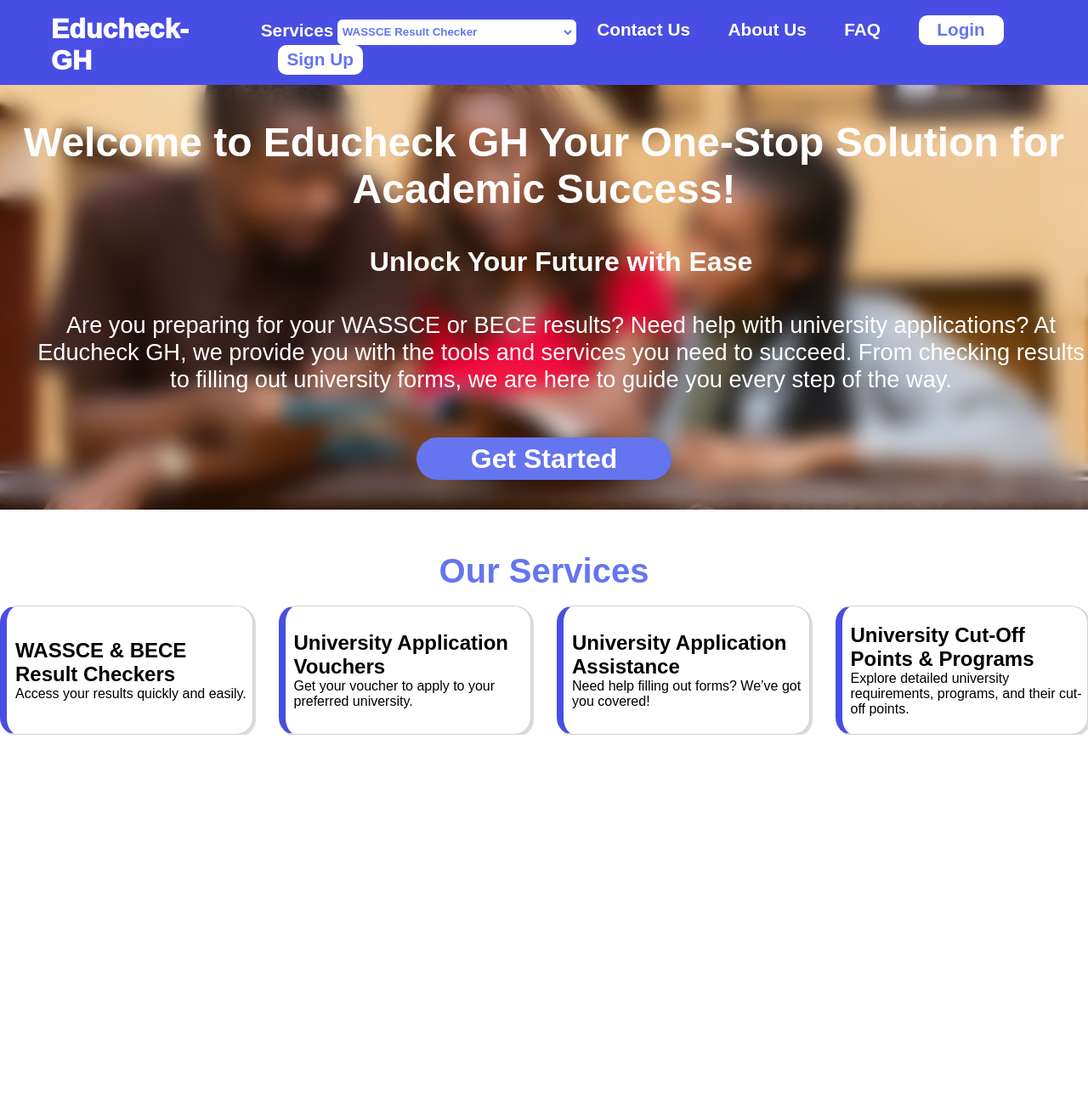
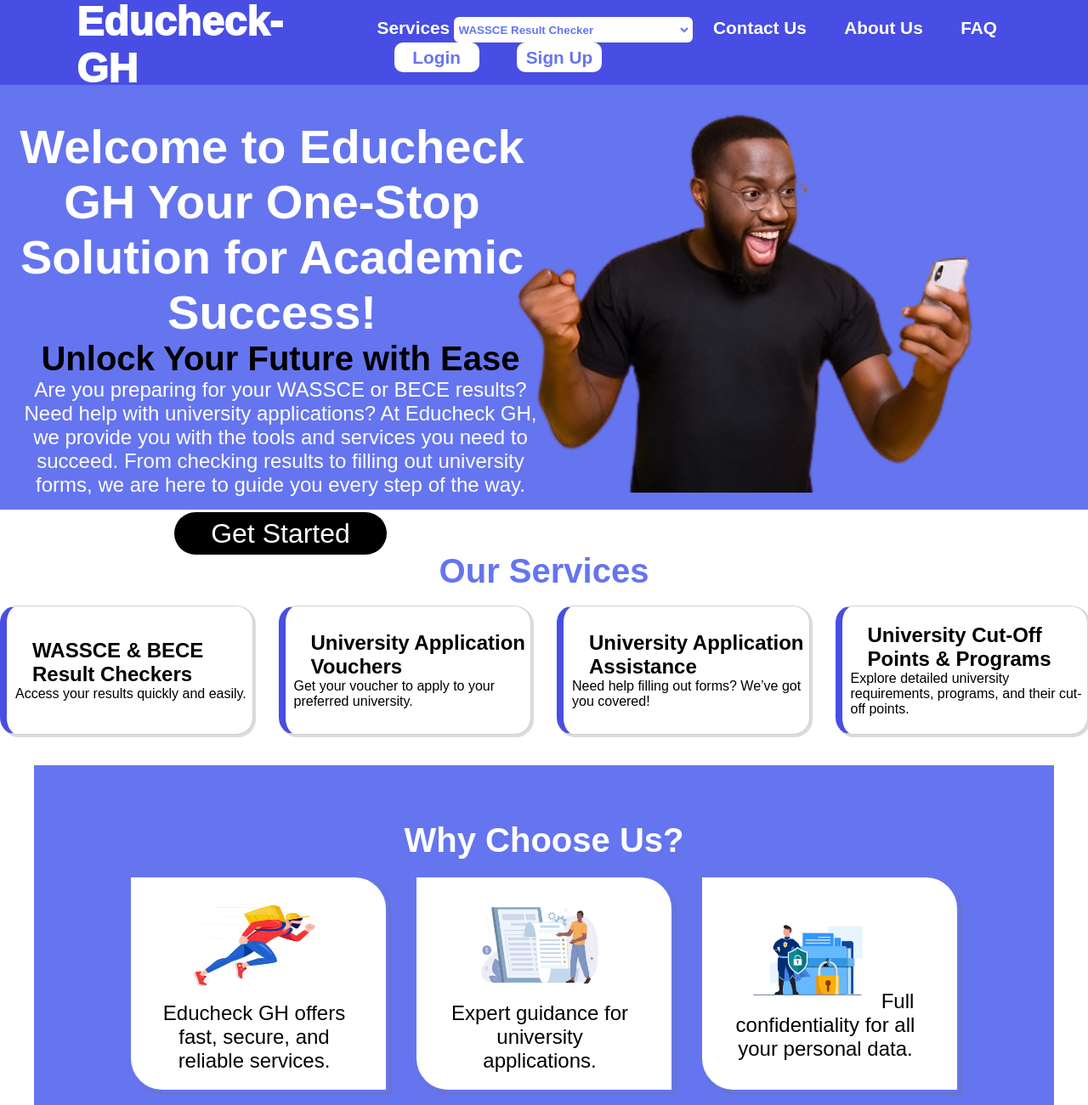
Before and after one commit to Tech-Tribe-GH/EducheckGh, a plain HTML site: page index.html in a window 1280 px wide. Shown: the whole page at 85% size. Before the commit the page ends 865 px from the top, so only its background shows below. Drawn offline with Linux system fonts and the light colour scheme.

Commit message:
Add files via upload

```diff
--- a/index.html
+++ b/index.html
@@ -7,6 +7,7 @@
     <link rel="preconnect" href="https://fonts.gstatic.com" crossorigin />
     <link href="https://fonts.googleapis.com/css2?family=Comfortaa:wght@300..700&family=Varela+Round&display=swap" rel="stylesheet"/>
     <link rel="stylesheet" href="style.css" />
+    <link rel="icon" type="image/x-icon" href="assets/images/logo.png">
 
     <title>Educheck-GH</title>
   </head>
@@ -33,15 +34,27 @@
       </nav>
     </header>
 
-    <div class="pic">
-      <div class="container1">
-        <h1 align="center">Welcome to Educheck GH Your One-Stop Solution for Academic Success!</h1>
-        <h2 align="center">Unlock Your Future with Ease</h2>
-        <p align="center">Are you preparing for your WASSCE or BECE results? Need help with university applications? At Educheck GH, we provide you with the tools and services you need to succeed. From checking results to filling out university forms, we are here to guide you every step of the way.</p>
-       <br>
+
+    <div class="container1">
+      <div class="text">
+      <h1 align="center">Welcome to Educheck GH Your One-Stop Solution for Academic Success!</h1>
+      <h2 align="center">Unlock Your Future with Ease</h2>
+      <h4 align="center">Are you preparing for your WASSCE or BECE results? Need help with university applications? At Educheck GH, we provide you with the tools and services you need to succeed. From checking results to filling out university forms, we are here to guide you every step of the way.</h4>
+      <br><div class="button" align="center">
         <a href=""><button>Get Started</button></a>
       </div>
     </div>
+
+
+    <div class="avatar">
+      <img src="assets/images/pic1.png" alt="">
+    </div>
+
+
+
+    </div>
+
+
 
 
 
@@ -53,9 +66,20 @@
       <div class="containers"><div class="content"><h2>University Application Assistance</h2>Need help filling out forms? We’ve got you covered!</div></div>
       <div class="containers"><div class="content"><h2>University Cut-Off Points & Programs</h2>Explore detailed university requirements, programs, and their cut-off points.</div></div>
 
-    </div>
+    </div><br><br>
 
 
+    <div align="center">
+    <div class="whyus-container">
+    <h1 align="center" class="h12">Why Choose Us?</h1><br>
+
+    <div class="whyus">
+      <div class="containers"><div class="content"><h2><img src="assets/images/delivery.png" alt="">Educheck GH offers fast, secure, and reliable services.</div></div>
+      <div class="containers"><div class="content"><h2><img src="assets/images/forms.png" alt="">Expert guidance for university applications.</div></div>
+      <div class="containers"><div class="content"><h2><img src="assets/images/privacy.png" alt="">Full confidentiality for all your personal data.</div></div>
+    </div>
+  </div>
+  </div>
     <footer>
 
     </footer>
--- a/style.css
+++ b/style.css
@@ -31,16 +31,16 @@ header {
 header .logo {
   color: #fff;
   font-weight: 800;
-  font-size: 2em;
+  font-size: 3em;
   font-weight: 1000;
   font-style: normal;
-  padding-left: 60px;
+  padding-left: 90px;
   cursor: pointer;
 
 }
 
 .nav-bar {
-  padding-left: 50px;
+  padding-left: 100px;
   align-self: center;
 }
 
@@ -48,7 +48,7 @@ header .nav-bar span {
   font-weight: 600;
   font-size: 1.3em;
   color: #fff;
-  gap: 300px;
+  gap: 350px;
 }
 
 header .nav-bar a {
@@ -116,29 +116,18 @@ a {
   transition: 0.4s ease-in;
 }
 
-.pic {
+
+.container1{
   width: 100%;
   height: 500px;
-  background-image: url(assets/images/pic1.jpg);
-  background-color: #000;
-  background-size: cover;
-  background-repeat: no-repeat;
-  backdrop-filter: blur(5000px);
-  background-position: center;
-}
-
-.container1 {
-  width: 100%;
-  height: 100%;
-  background-color: #0000000b;
-  backdrop-filter: blur(12px);
-  background-position: center;
+  background: #6575ef;
   opacity: 1;
 	animation-name: fadein;
 	animation-iteration-count: 1;
 	animation-timing-function: ease-in;
 	animation-duration: 1.3s;
 }
+
 
 
 
@@ -154,72 +143,76 @@ a {
 }
 
 
+.container1 .text{
+  width: 50%;
+  height: 100%;
+  float: left;
+  padding-top: 40px;
+  left: 500;
+  padding-left: 0px;
+}
 
-.container1 h1{
-  font-size: 3em;
+
+.container h1, h2, h4, .button{
+  padding-left: 20px;
+}
+
+
+.container1 .avatar{
+  width: 50%;
+  height: 100%;
+  float: left;
+}
+
+.container1 .avatar img{
+  float: right;
+}
+
+
+
+.container1 .text h1{
   color: #fff;
-  font-weight: 800;
-  justify-content: center;
-  padding-top: 40px;
-  padding-left: 0px;
+  font-weight: 700;
+  font-size: 3.5em;
+}
+
+
+.container1 .text h2{
+  color: #000;
+  font-weight: 600;
+  font-size: 2.5em;
+}
+
+
+.container1 .text h4{
+  color: #fff;
+  font-weight: 400;
+  font-size: 1.5em;
+}
+
+
+.container1 .button a button{
+  background: #000;
+  border: none;
+  color: #fff;
+  border-radius: 30px;
+  height: 50px;
+  width: 250px;
+  font-size: 2em;
+  font-weight: 500;
 
 }
 
 
 
-.container1 h2{
-  font-size: 2em;
-  color: #fff;
-  font-weight: 600;
-  justify-content: center;
-  padding-top: 40px;
-  padding-left: 40px;
 
+.container1 .button a button:hover{
+  color: #6575ef;
+  background: #fff;
+  transition: all 0.6s ease;
 }
 
 
-
-.container1 p{
-  font-size: 1.7em;
-  color: #fff;
-  font-weight: 500;
-  justify-content: center;
-  padding-top: 40px;
-  padding-left: 40px;
-
-}
-
-
-.container1 button{
-  font-size: 1.7em;
-  background: #6575ef;
-  font-weight: 500;
-  position: absolute;
-  top: 50%;
-  left: 50%;
-  transform: translate(-50%, 330%);
-  border: none;
-  border-radius: 40px;
-  width: 300px;
-  height: 50px;
-}
-
-.container1 a button{
-  text-decoration: none;
-  color: #fff;
-  font-size: 2em;
-  font-weight: 600;
-  user-select: none;
-  cursor: pointer;
-}
-
-
-.container1 button:hover{
-  background: #fff;
-  color: #6575ef;
-  transition: 1s ease-in-out;
-
-}
 
 
 .services{
@@ -249,6 +242,7 @@ a {
   top: 50%;
   left: 50%;
 
+
 }
 
 
@@ -257,9 +251,76 @@ a {
              translateY(8px)
              rotateY(10deg);
   transition: 1s ease;
+
 }
 
 
 .containers .content{
   padding-left: 10px;
 }
+
+
+
+
+.whyus-container{
+  background: #6575ef;
+  width: 1200px;
+  height: 400px;
+  color: #6575ef;
+  align-self: center;
+  align-content: center;
+}
+
+
+.whyus{
+  display: flex;
+  gap: 30px;
+  justify-content: center;
+  align-content: center;
+  align-items: center;
+}
+
+
+.h12{
+font-size: 2.5em;
+font-weight: 600;
+color: #fff;
+padding-top: 50px;
+}
+
+.whyus .containers{
+  background: #fff;
+  box-shadow: 2px 2px 0px 1px #716e6e3f;
+  height: 250px;
+  width: 300px;
+  border: 3px solid #6575ef;
+  border-top-right-radius: 40px;
+  border-bottom-left-radius: 40px;
+  align-content: center;
+
+
+}
+
+
+.whyus .containers:hover{
+  transform: perspective(500px)
+             translateX(8px)
+             rotateX(360deg);
+  transition: 2s ease;
+
+}
+
+
+.whyus .containers h2{
+  align-self: center;
+  padding-right: 40px;
+  font-weight: 450;
+  font-size: 1.5em;
+  color: #000;
+}
+
+
+.whyus .containers h2 img{
+  width: 170px;
+  height: 120px;
+}
```
Also changed, not shown: login.html (+1 -0 lines), assets/images/delivery.png (added), assets/images/forms.png (added), assets/images/logo.png (added), assets/images/pic1.png (added), assets/images/privacy.png (added).
